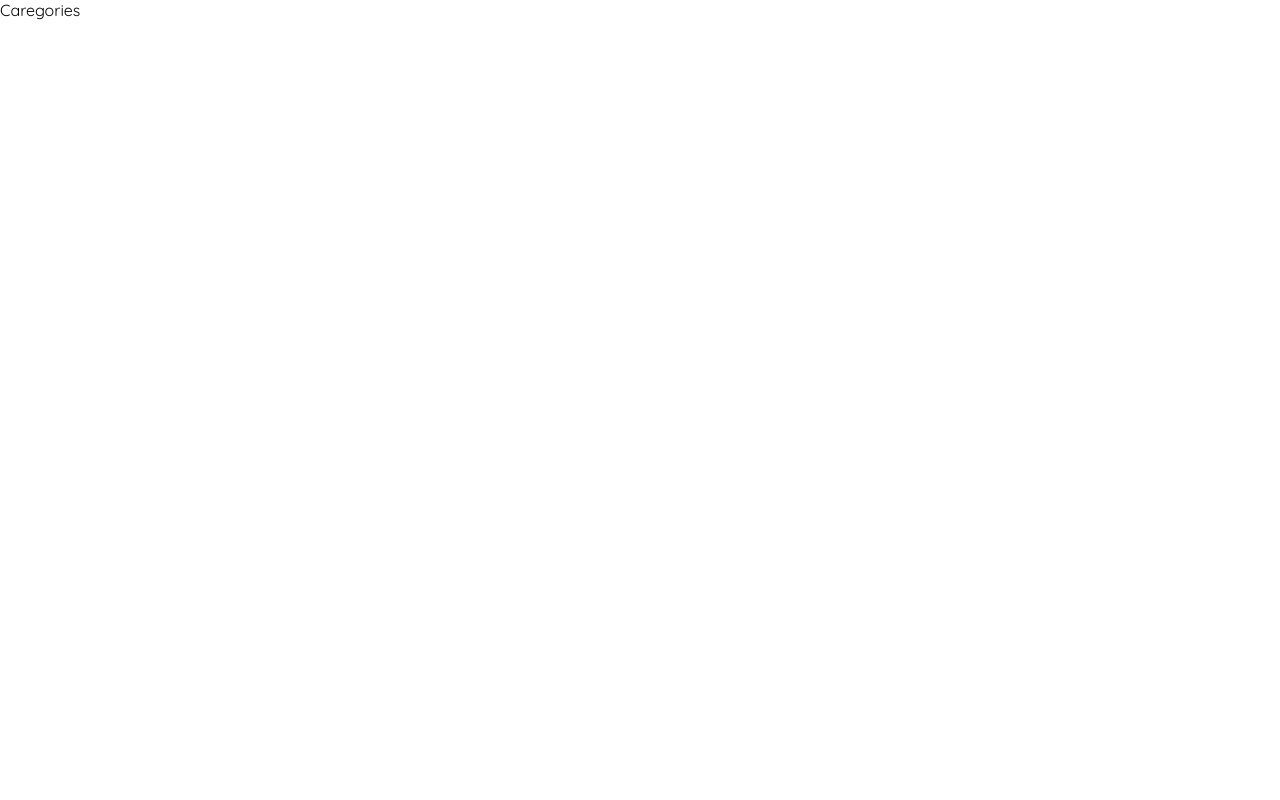
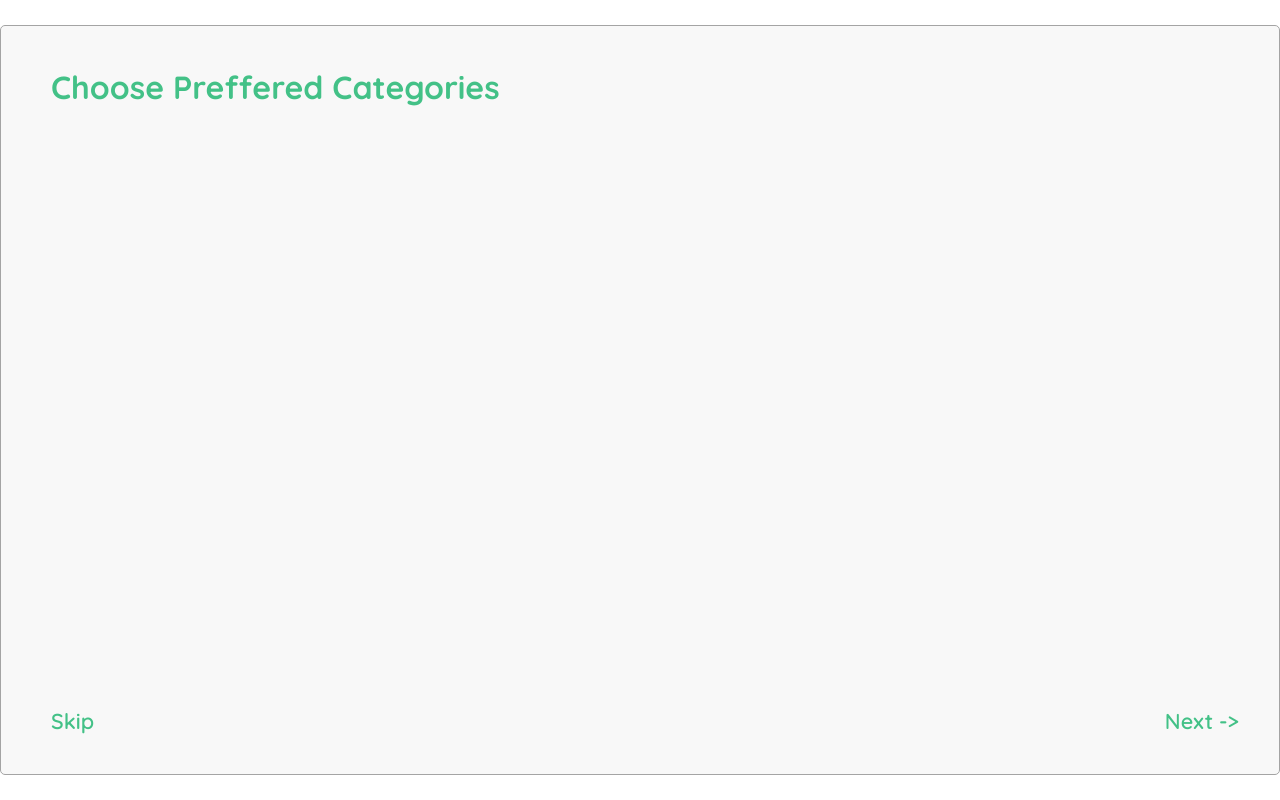
Before and after one commit to malak-joumaa/Homemade, a React (Create React App) app in the folder frontend/: page /categories in a window 1280 px wide. Built offline with nearby package versions, Linux system fonts and the light colour scheme.

Commit message:
Frontend: Adding Category component

```diff
--- a/frontend/src/pages/Categories.js
+++ b/frontend/src/pages/Categories.js
@@ -1,7 +1,24 @@
 import React from "react";
+import { Link } from "react-router-dom";
 
 const Caregories = () => {
-  return <div>Caregories</div>;
+  return (
+    <div>
+      <div className="follow-up-div">
+        {/* Title */}
+        <h1>Choose Preffered Categories</h1>
+        {/* Main Content */}
+
+        {/* Links */}
+        <Link to="/opening-hours" className="skip">
+          Skip
+        </Link>
+        <Link to="/opening-hours" className="next">
+          Next -{">"}
+        </Link>
+      </div>
+    </div>
+  );
 };
 
 export default Caregories;
```
Also changed, not shown: frontend/src/components/Category.js (added, +7 -0 lines).
